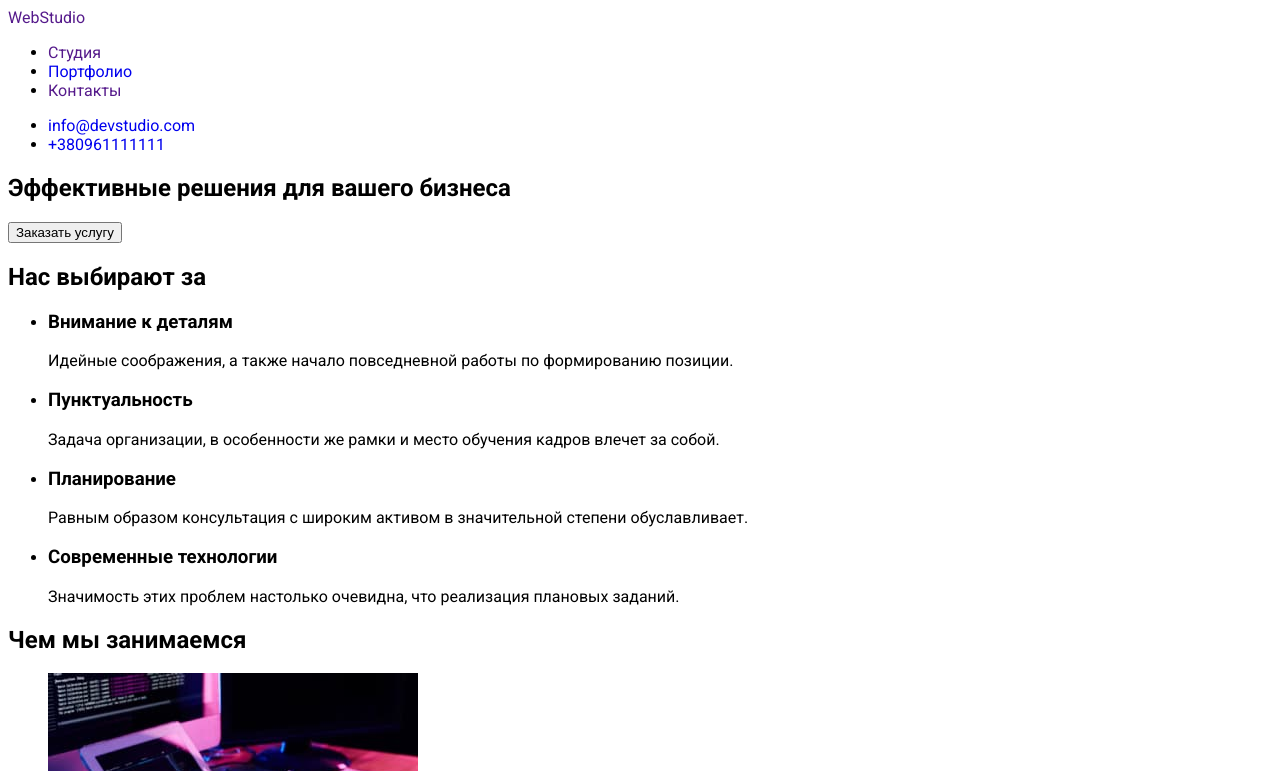
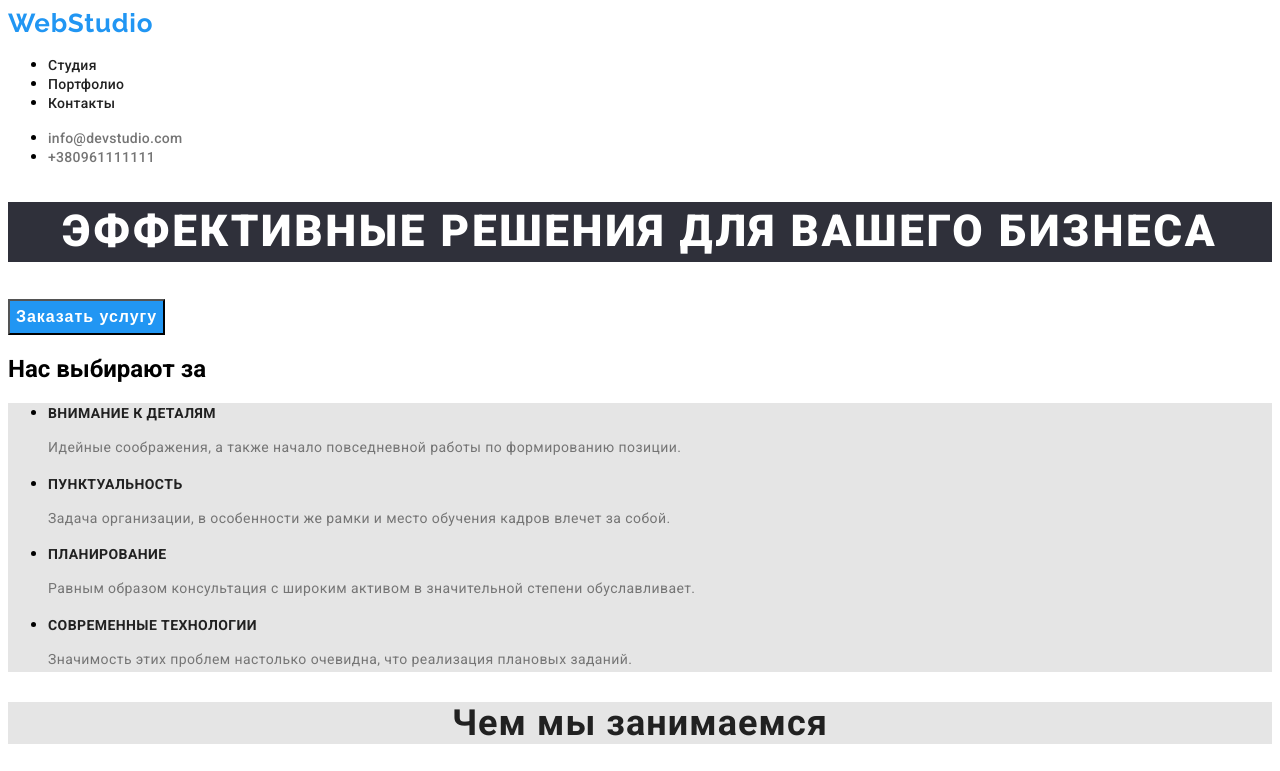
Before and after one commit to Yevhenyi/goit-markup-hw-02, a plain HTML site: page index.html in a window 1280 px wide. Shown: the top 771 px of the page. Drawn offline with Linux system fonts and the light colour scheme.

Commit message:
top-title

```diff
--- a/css/styles.css
+++ b/css/styles.css
@@ -1,7 +1,96 @@
 body {
   font-family: "Roboto", "Tahoma", sans-serif;
 }
-
+.header-logo {
+  text-decoration: none;
+  font-family: "Raleway";
+  font-weight: 700;
+  font-size: 26px;
+  line-height: 1.19;
+  letter-spacing: 0.03em;
+  color: #2196f3;
+}
 .header-link {
   text-decoration: none;
+  font-weight: 500;
+  font-size: 14px;
+  line-height: 1.14;
+  letter-spacing: 0.02em;
+  color: #212121;
 }
+.header-mail {
+  text-decoration: none;
+  font-weight: 500;
+  font-size: 14px;
+  line-height: 1.14;
+  letter-spacing: 0.02em;
+  color: #757575;
+}
+.header-tel {
+  text-decoration: none;
+  font-weight: 500;
+  font-size: 14px;
+  line-height: 1.14;
+  letter-spacing: 0.02em;
+  color: #757575;
+}
+.top-text {
+  font-weight: 900;
+  font-size: 44px;
+  line-height: 1.36;
+  text-align: center;
+  letter-spacing: 0.06em;
+  text-transform: uppercase;
+  color: #ffffff;
+  background-color: #2f303a;
+}
+.top-btn {
+  font-weight: 700;
+  font-size: 16px;
+  line-height: 1.88;
+  display: flex;
+  align-items: center;
+  text-align: center;
+  letter-spacing: 0.06em;
+  color: #ffffff;
+  background-color: #2196f3;
+}
+.list-title {
+  background-color: #e5e5e5;
+}
+.title {
+  font-weight: 700;
+  font-size: 14px;
+  line-height: 1.14;
+  letter-spacing: 0.03em;
+  text-transform: uppercase;
+  color: #212121;
+}
+.title-features {
+  font-weight: 400;
+  font-size: 14px;
+  line-height: 1.71;
+  letter-spacing: 0.03em;
+  color: #757575;
+}
+.top-title-imag {
+  font-weight: 700;
+  font-size: 36px;
+  line-height: 1.17;
+  text-align: center;
+  letter-spacing: 0.03em;
+  color: #212121;
+  background-color: #e5e5e5;
+}
+.item-imag {
+  background-color: #e5e5e5;
+}
+.top-title {
+  font-weight: 700;
+  font-size: 36px;
+  line-height: 1.17;
+  text-align: center;
+  letter-spacing: 0.03em;
+  color: #212121;
+  background-color: #f5f4fa;
+}
--- a/index.html
+++ b/index.html
@@ -14,9 +14,9 @@
     <title>WebStudio</title>
   </head>
   <body>
-    <header class="header">
-      <nav class="header-navi">
-        <a href="" class="header-link">WebStudio</a>
+    <header>
+      <nav>
+        <a href="" class="header-logo">WebStudio</a>
         <ul>
           <li><a href="" class="header-link">Студия</a></li>
           <li>
@@ -29,47 +29,47 @@
       </nav>
       <ul>
         <li>
-          <a href="mailto:info@devstudio.com" class="header-link"
+          <a class="header-mail" href="mailto:info@devstudio.com"
             >info@devstudio.com</a
           >
         </li>
         <li>
-          <a href="tel:+380961111111" class="header-link">+380961111111</a>
+          <a class="header-tel" href="tel:+380961111111">+380961111111</a>
         </li>
       </ul>
     </header>
     <main>
       <section>
-        <h1>Эффективные решения для вашего бизнеса</h1>
-        <button type="button">Заказать услугу</button>
+        <h1 class="top-text">Эффективные решения для вашего бизнеса</h1>
+        <button type="button" class="top-btn">Заказать услугу</button>
       </section>
       <section>
         <h2>Нас выбирают за</h2>
-        <ul>
+        <ul class="list-title">
           <li>
-            <h3>Внимание к деталям</h3>
-            <p>
+            <h3 class="title">Внимание к деталям</h3>
+            <p class="title-features">
               Идейные соображения, а также начало повседневной работы по
               формированию позиции.
             </p>
           </li>
           <li>
-            <h3>Пунктуальность</h3>
-            <p>
+            <h3 class="title">Пунктуальность</h3>
+            <p class="title-features">
               Задача организации, в особенности же рамки и место обучения кадров
               влечет за собой.
             </p>
           </li>
           <li>
-            <h3>Планирование</h3>
-            <p>
+            <h3 class="title">Планирование</h3>
+            <p class="title-features">
               Равным образом консультация с широким активом в значительной
               степени обуславливает.
             </p>
           </li>
           <li>
-            <h3>Современные технологии</h3>
-            <p>
+            <h3 class="title">Современные технологии</h3>
+            <p class="title-features">
               Значимость этих проблем настолько очевидна, что реализация
               плановых заданий.
             </p>
@@ -77,9 +77,9 @@
         </ul>
       </section>
       <section>
-        <h2>Чем мы занимаемся</h2>
+        <h2 class="top-title-imag">Чем мы занимаемся</h2>
         <ul>
-          <li>
+          <li class="item-imag">
             <img
               src="./images/img.1.jpg"
               alt="работа за планшетом"
@@ -87,7 +87,7 @@
               height="294"
             />
           </li>
-          <li>
+          <li class="item-imag">
             <img
               src="./images/img.2.jpg"
               alt="работа за ноутбуком"
@@ -95,7 +95,7 @@
               height="294"
             />
           </li>
-          <li>
+          <li class="item-imag">
             <img
               src="./images/img.3.jpg"
               alt="работа за графическим планшетом"
@@ -106,7 +106,7 @@
         </ul>
       </section>
       <section>
-        <h2>Наша команда</h2>
+        <h2 class="top-title">Наша команда</h2>
         <ul>
           <li>
             <img
```
